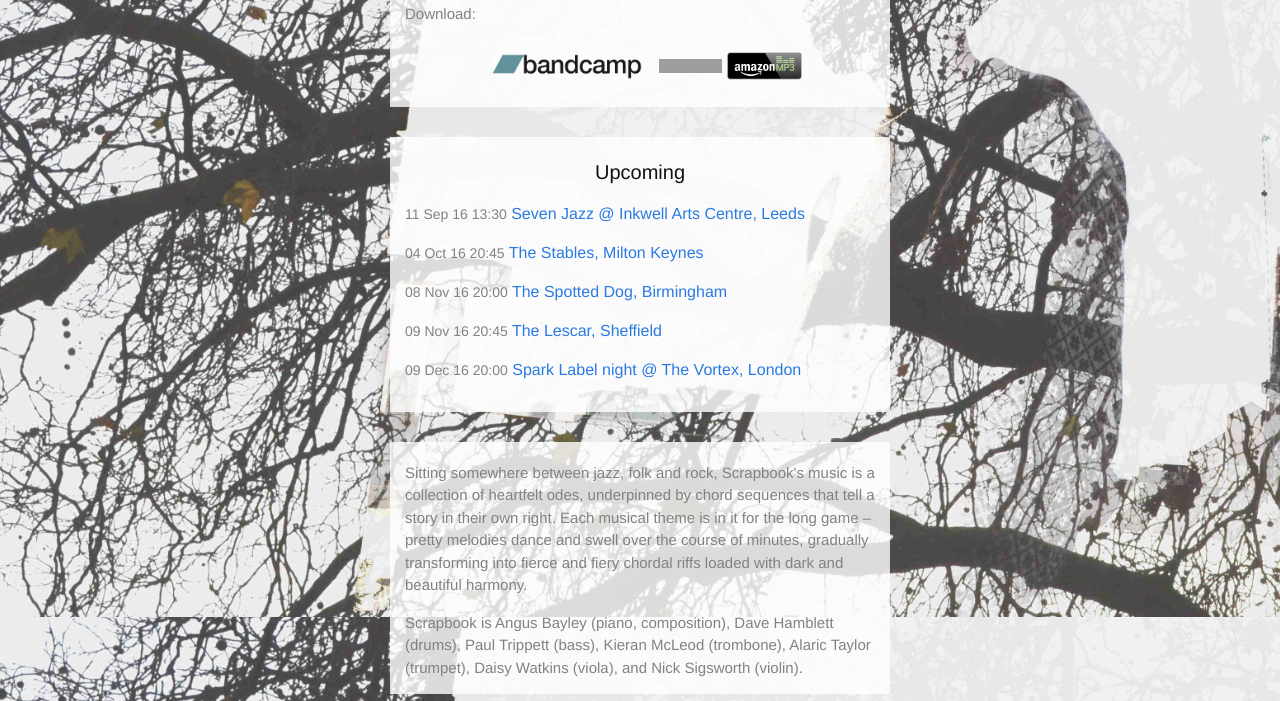
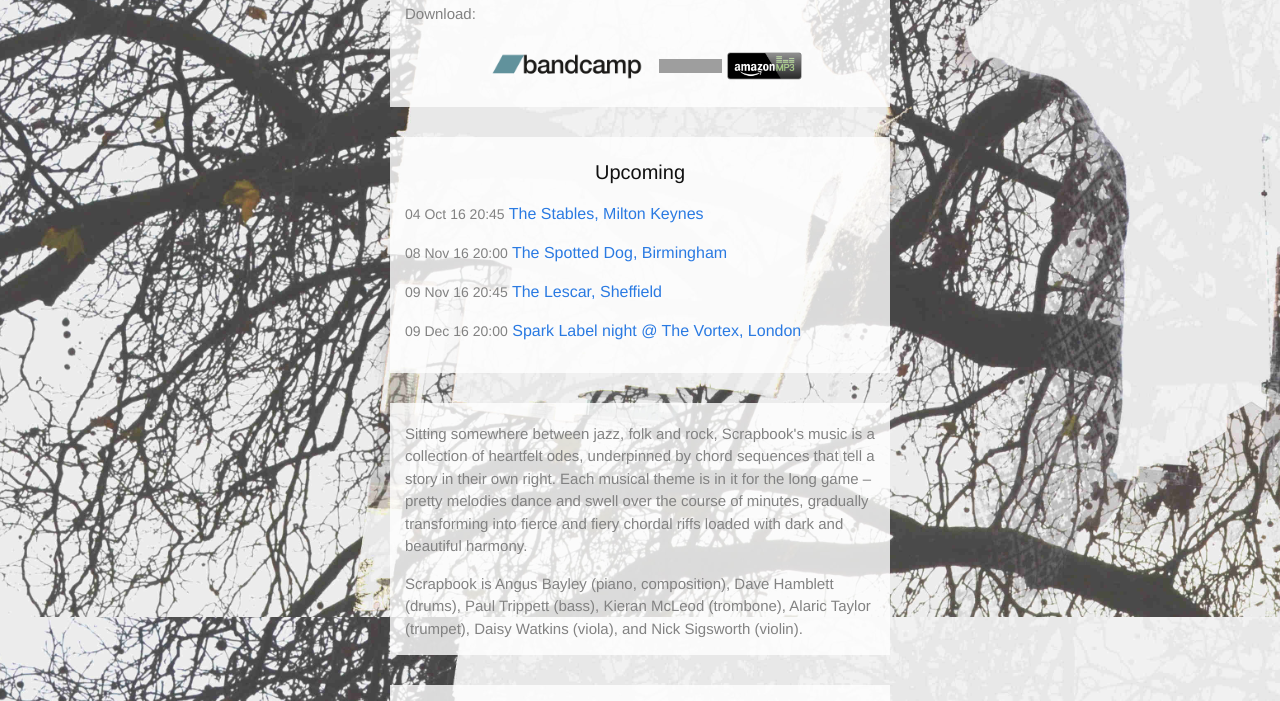
Before and after one commit to angusbayley/scrapbook-site, a Jekyll site: the page built from index.html, in a window 1280 px wide and 900 px high, scrolled down 1128 px, cut to the strip 55-756 px from the top of the window. Built offline with Jekyll 4.4.1, drawn with Linux system fonts in a browser that asks for light colours; comment, search, counter and statistics services are not loaded; grey boxes are pictures that could not be loaded.

Commit message:
remove inkwell gig

```diff
--- a/index.html
+++ b/index.html
@@ -52,7 +52,6 @@ layout: homepage
     <div class="home">
       <h1 class="page-heading">Upcoming</h1>
       <ul class="post-list">
-        <li><span class="post-meta">11 Sep 16 13:30</span> <a href="http://www.sevenjazz.co.uk/whats-on/34-concert/1202-angus-bayley-s-scrapbook-septet">Seven Jazz @ Inkwell Arts Centre, Leeds</a></li>
         <li><span class="post-meta">04 Oct 16 20:45</span> <a href="http://www.stables.org/Whats_on/Event/Angus_Bayleys_Scrapbook">The Stables, Milton Keynes</a></li>
         <li><span class="post-meta">08 Nov 16 20:00</span> <a href="http://www.spotteddog.co.uk/whats-on/music/jazz-tuesdays/">The Spotted Dog, Birmingham</a></li>
         <li><span class="post-meta">09 Nov 16 20:45</span> <a href="http://www.jazzatthelescar.com/">The Lescar, Sheffield</a></li>
```
